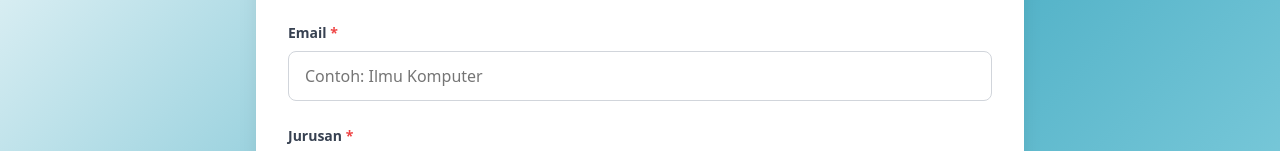
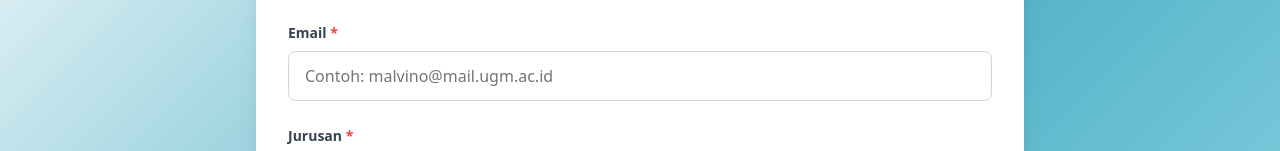
Before and after one commit to baimiwing/HomePage, a React (Vite) app: page /Reg in a window 1280 px wide. Shown: the part 277-428 px from the top of the page. Built offline with nearby package versions, Linux system fonts and the light colour scheme.

Commit message:
Update RegistrationForm.tsx

```diff
--- a/src/component/RegistrationForm.tsx
+++ b/src/component/RegistrationForm.tsx
@@ -105,7 +105,7 @@ export default function RegistrationForm() {
                   value={formData.email}
                   onChange={handleInputChange}
                   className="form-input"
-                  placeholder="Contoh: Ilmu Komputer"
+                  placeholder="Contoh: malvino@mail.ugm.ac.id"
                 />
               </div>
 
```
